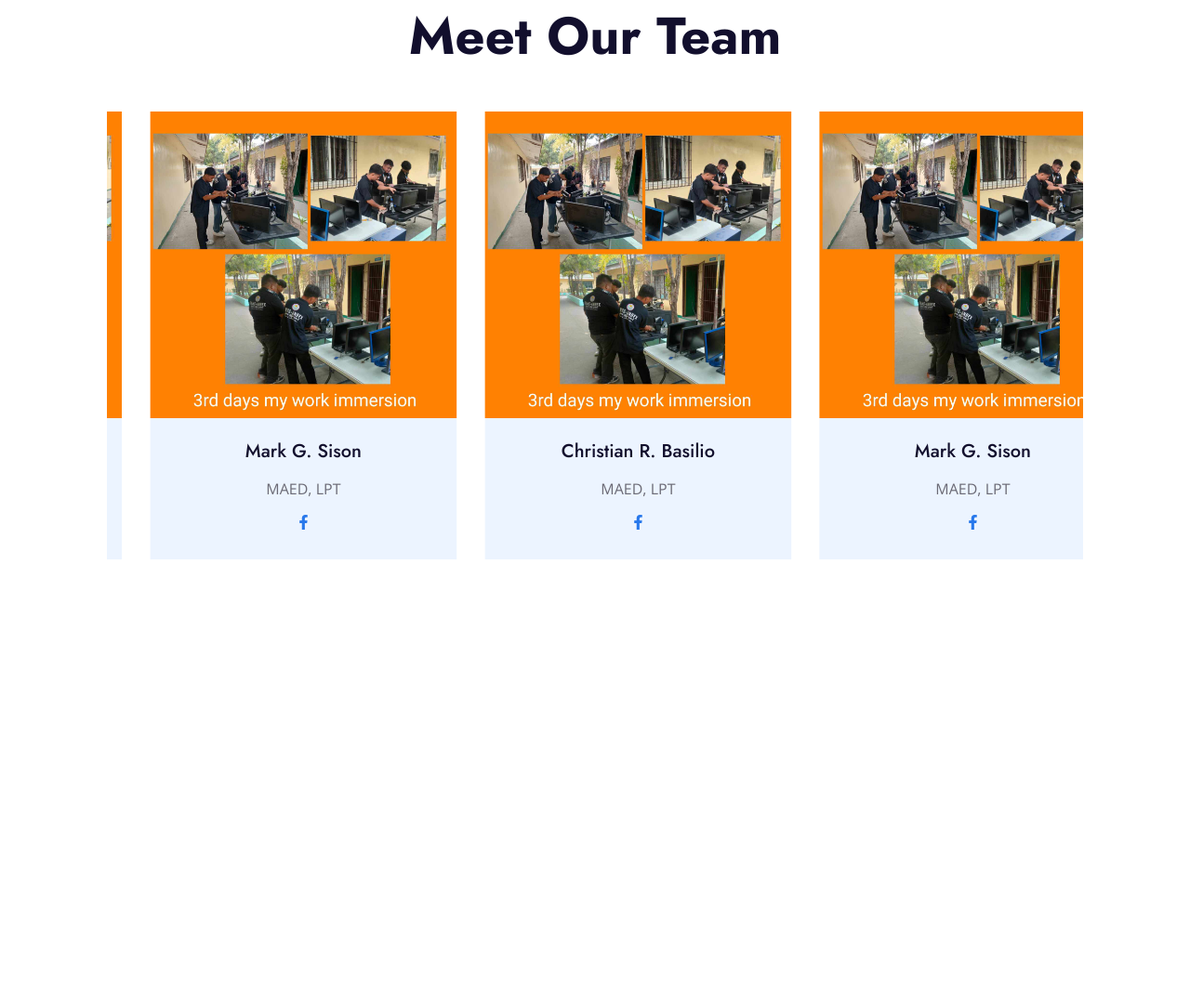
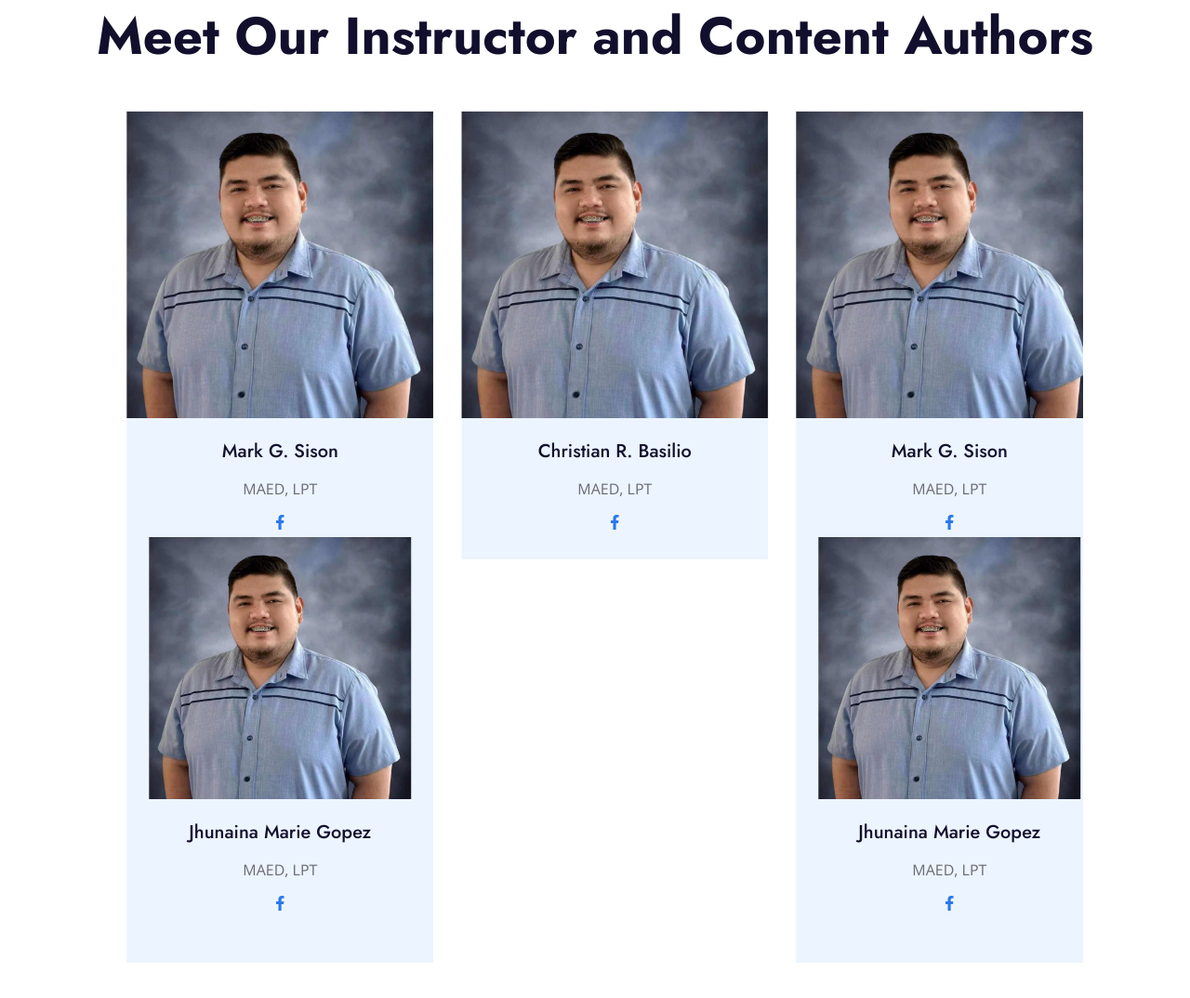
Before and after one commit to Shavivvvv/CSSHUB, a plain HTML site: page instructor.html in a window 1280 px wide. Shown: the part 216-1290 px from the top of the page at 93% size. Before the commit the page ends 914 px from the top, so only its background shows below. Drawn offline with nearby package versions, Linux system fonts and the light colour scheme.

Commit message:
Update instructor.html

```diff
--- a/instructor.html
+++ b/instructor.html
@@ -68,11 +68,11 @@
         <div class="container py-5">
             <div class="section-title text-center position-relative mb-5">
                 <h6 class="d-inline-block position-relative text-secondary text-uppercase pb-2">About us</h6>
-                <h1 class="display-4">Meet Our Team</h1>
+                <h1 class="display-4">Meet Our Instructor and Content Authors</h1>
             </div>
             <div class="owl-carousel team-carousel position-relative" style="padding: 0 30px;">
                 <div class="team-item">
-                    <img class="img-fluid w-100" src="christian.jpg" alt="">
+                    <img class="img-fluid w-100" src="teacher1.jpg" alt="">
                     <div class="bg-light text-center p-4">
                         <h5 class="mb-3">Christian R. Basilio</h5>
                         <p class="mb-2">MAED, LPT</p>
@@ -82,12 +82,20 @@
                     </div>
                 </div>
                 <div class="team-item">
-                    <img class="img-fluid w-100" src="christian.jpg" alt="">
+                    <img class="img-fluid w-100" src="teacher1.jpg" alt="">
                     <div class="bg-light text-center p-4">
                         <h5 class="mb-3">Mark G. Sison</h5>
                         <p class="mb-2">MAED, LPT</p>
                         <div class="d-flex justify-content-center">
                             <a class="mx-1 p-1" href="https://www.facebook.com/markgorospesison"><i class="fab fa-facebook-f"></i></a>
+                        </div>
+                          <div class="team-item">
+                    <img class="img-fluid w-100" src="teacher1.jpg" alt="">
+                    <div class="bg-light text-center p-4">
+                        <h5 class="mb-3">Jhunaina Marie Gopez</h5>
+                        <p class="mb-2">MAED, LPT</p>
+                        <div class="d-flex justify-content-center">
+                            <a class="mx-1 p-1" href="https://www.facebook.com/jhunainamarie.gopez"><i class="fab fa-facebook-f"></i></a>
                         </div>
                     </div>
                 </div>
```
